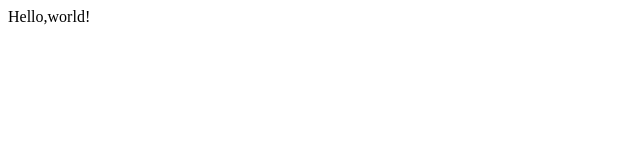
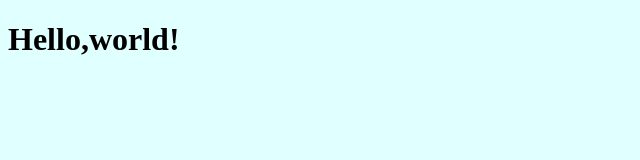
Before and after one commit to Dalek100/Git-Example, a plain HTML site: page index.html in a window 1280 px wide. Shown: the whole page, without its empty margins (0-640 px from the left). Drawn offline with Linux system fonts and the light colour scheme.

Commit message:
creat git.css; modified index.html and import git.css

```diff
--- /dev/null
+++ b/git.css
@@ -0,0 +1,4 @@
+body
+{
+    background-color: lightcyan;
+}
--- a/index.html
+++ b/index.html
@@ -5,13 +5,14 @@
     <meta aria-checked="UTF-8">
     <meta http-equiv="X-UA-Compatible" content="IE=edge">
     <meta name="viewpiont" content="width=device-width, initial-scale=1.0">
+    <link rel="stylesheet" type="text/css" href="git.css">
     <title>
         Git
     </title>
 </head>
 
 <body>
-    Hello,world!
+    <h1>Hello,world!</h1>
 </body>
 
 </html>
```
